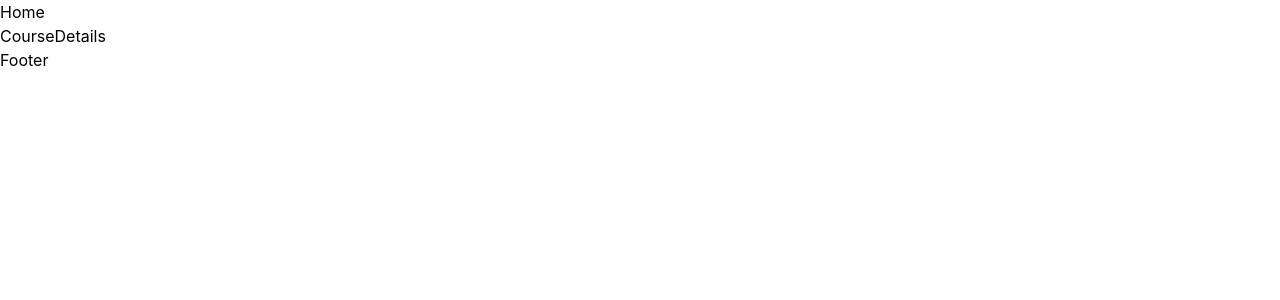
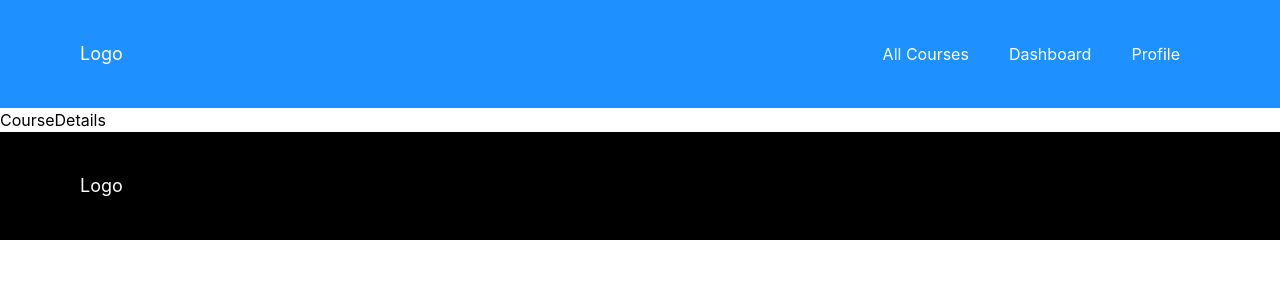
Before and after one commit to AswathyRajM/online-learning-client, a React (Create React App) app: page /course-details/1 in a window 1280 px wide. Shown: the top 300 px of the page. Built offline with nearby package versions, Linux system fonts and the light colour scheme.

Commit message:
nav completed

```diff
--- a/package.json
+++ b/package.json
@@ -3,12 +3,14 @@
   "version": "0.1.0",
   "private": true,
   "dependencies": {
+    "@emotion/react": "^11.11.1",
     "@reduxjs/toolkit": "^1.9.7",
     "@testing-library/jest-dom": "^5.17.0",
     "@testing-library/react": "^13.4.0",
     "@testing-library/user-event": "^13.5.0",
     "axios": "^1.6.0",
     "react": "^18.2.0",
+    "react-awesome-reveal": "^4.2.6",
     "react-dom": "^18.2.0",
     "react-redux": "^8.1.3",
     "react-router-dom": "^6.18.0",
--- a/src/App.js
+++ b/src/App.js
@@ -1,5 +1,5 @@
 import { BrowserRouter } from 'react-router-dom';
-import Pages from './pages';
+import Pages from './pages/PagesRouter';
 import Navbar from './components/Navbar/Navbar';
 import Footer from './components/Footer';
 
--- /dev/null
+++ b/src/components/Footer.js
@@ -0,0 +1,14 @@
+import React from 'react';
+import Logo from './Logo';
+
+function Footer() {
+  return (
+    <div className='w-100 max-w-screen-2xl bg-black h-fit md:py-10 md:px-20 py-5 px-5'>
+      <div>
+        <Logo />
+      </div>
+    </div>
+  );
+}
+
+export default Footer;
--- a/src/components/Footer.jsx
+++ /dev/null
@@ -1,9 +0,0 @@
-import React from 'react'
-
-function Footer() {
-  return (
-    <div>Footer</div>
-  )
-}
-
-export default Footer
--- /dev/null
+++ b/src/components/Logo.js
@@ -0,0 +1,7 @@
+import React from 'react';
+
+function Logo() {
+  return <div className='text-lg text-white'>Logo</div>;
+}
+
+export default Logo;
--- /dev/null
+++ b/src/components/Navbar/NavLinks.js
@@ -0,0 +1,42 @@
+import React from 'react';
+import { NavLink } from 'react-router-dom';
+
+function NavLinks({ isMobile }) {
+  let linkClass =
+    'px-5 underline text-center decoration-transparent underline-offset-1 transition-all ease-in hover:decoration-white delay-150 duration-150 hover:underline-offset-8 decoration-2 cursor-pointer ';
+  let linkClassActive =
+    'px-5 text-center underline transition-all ease-in decoration-white underline-offset-8 decoration-2 cursor-pointer ';
+
+  if (isMobile) {
+    linkClass += 'no-underline w-100 hover:bg-white py-5';
+    linkClassActive +=
+      'font-medium no-underline bg-white text-black w-100 py-5';
+  }
+  return (
+    <>
+      <NavLink
+        to='/student-dashboard'
+        className={({ isActive }) => (isActive ? linkClassActive : linkClass)}
+      >
+        All Courses
+      </NavLink>
+      <hr />
+      <NavLink
+        to='/'
+        className={({ isActive }) => (isActive ? linkClassActive : linkClass)}
+      >
+        Dashboard
+      </NavLink>
+      <hr />
+      <NavLink
+        to='/profile'
+        className={({ isActive }) => (isActive ? linkClassActive : linkClass)}
+      >
+        Profile
+      </NavLink>
+      <hr />
+    </>
+  );
+}
+
+export default NavLinks;
--- /dev/null
+++ b/src/components/Navbar/Navbar.js
@@ -0,0 +1,86 @@
+import React, { useState } from 'react';
+import { Fade, Slide } from 'react-awesome-reveal';
+import Logo from '../Logo';
+import NavLinks from './NavLinks';
+
+function Navbar() {
+  const [isOpen, setIsOpen] = useState(false);
+  return (
+    <div className='bg-[var(--primary-bg)]'>
+      <nav className='max-w-screen-2xl md:py-10 md:px-20 py-5 px-5 mx-auto text-[var(--primary-text)] flex items-baseline justify-between relative z-50'>
+        <Logo />
+        <div className='flex items-center justify-between w-fit'>
+          <div className='hidden md:block'>
+            <div className='flex items-center justify-between w-fit'>
+              <NavLinks isMobile={false} />
+            </div>
+          </div>
+          <div>
+            <div className='-mr-2 flex md:hidden'>
+              <button
+                onClick={() => setIsOpen(!isOpen)}
+                type='button'
+                className='bg-transparent inline-flex items-center justify-center p-2 rounded-md text-white hover:text-[var(--primary-text)] focus:outline-none focus:ring-1 focus:ring-offset-1 focus:ring-white'
+                aria-controls='mobile-menu'
+                aria-expanded='false'
+              >
+                <span className='sr-only'>Open main menu</span>
+                {!isOpen ? (
+                  <svg
+                    className='block h-7 w-7'
+                    xmlns='http://www.w3.org/2000/svg'
+                    fill='none'
+                    viewBox='0 0 24 24'
+                    stroke='white'
+                    aria-hidden='true'
+                  >
+                    <path
+                      strokeLinecap='round'
+                      strokeLinejoin='round'
+                      strokeWidth='2'
+                      d='M4 6h16M4 12h16M4 18h16'
+                    />
+                  </svg>
+                ) : (
+                  <Fade>
+                    <svg
+                      className='block h-7 w-7'
+                      xmlns='http://www.w3.org/2000/svg'
+                      fill='none'
+                      viewBox='0 0 24 24'
+                      stroke='white'
+                      aria-hidden='true'
+                    >
+                      <path
+                        strokeLinecap='round'
+                        strokeLinejoin='round'
+                        strokeWidth='2'
+                        d='M6 18L18 6M6 6l12 12'
+                      />
+                    </svg>
+                  </Fade>
+                )}
+              </button>
+            </div>
+            <div
+              className={`${isOpen ? 'block md:hidden' : 'hidden'}`}
+              id='mobile-menu'
+            >
+              <Fade
+                duration={150}
+                className='absolute left-0 right-0 top-full'
+                childClassName='bg-blue-700 flex flex-col w-[100%] rounded-bl-lg rounded-br-lg overflow-hidden shadow-lg transition-all ease-in'
+              >
+                <div>
+                  <NavLinks isMobile={isOpen} />
+                </div>
+              </Fade>
+            </div>
+          </div>
+        </div>
+      </nav>
+    </div>
+  );
+}
+
+export default Navbar;
--- a/src/components/Navbar/Navbar.jsx
+++ /dev/null
@@ -1,14 +0,0 @@
-import React from 'react';
-import { Link } from 'react-router-dom';
-
-function Navbar() {
-  return (
-    <div>
-      <Link to='/' className='link'>
-        Home
-      </Link>
-    </div>
-  );
-}
-
-export default Navbar;
--- a/src/index.js
+++ b/src/index.js
@@ -1,10 +1,10 @@
 import React from 'react';
 import ReactDOM from 'react-dom/client';
-import './index.css';
-import './theme.css';
 import App from './App';
 import { Provider } from 'react-redux';
 import store from './features/redux/store';
+import './index.css';
+import './theme.css';
 
 const root = ReactDOM.createRoot(document.getElementById('root'));
 root.render(
--- a/src/pages/index.js
+++ b/src/pages/PagesRouter.js
@@ -3,6 +3,7 @@ import { Route, Routes } from 'react-router-dom';
 import Home from './Home';
 import StudentDashbard from './StudentDashbard';
 import CourseDetails from './CourseDetails';
+import Profile from './Profile';
 
 function index() {
   return (
@@ -10,6 +11,7 @@ function index() {
       <Route path='/' element={<Home />} />
       <Route path='/course-details/:id' element={<CourseDetails />} />
       <Route path='/student-dashboard' element={<StudentDashbard />} />
+      <Route path='/profile' element={<Profile />} />
     </Routes>
   );
 }
--- /dev/null
+++ b/src/pages/Profile.js
@@ -0,0 +1,11 @@
+import React from 'react';
+
+function Profile() {
+  return (
+    <div className='h-[75vh] mx-auto w-fit py-10 font-medium'>
+      <h1>Profile Page</h1>
+    </div>
+  );
+}
+
+export default Profile;
--- a/src/theme.css
+++ b/src/theme.css
@@ -0,0 +1,6 @@
+:root {
+  --primary-bg: #1e90ff;
+  --secondary-bg: #ffffff;
+  --primary-text: #ffffff;
+  --secondary-text: #ffffff;
+}
```
Also changed, not shown: 1 other file (tests, documents, lock files or other folders).
